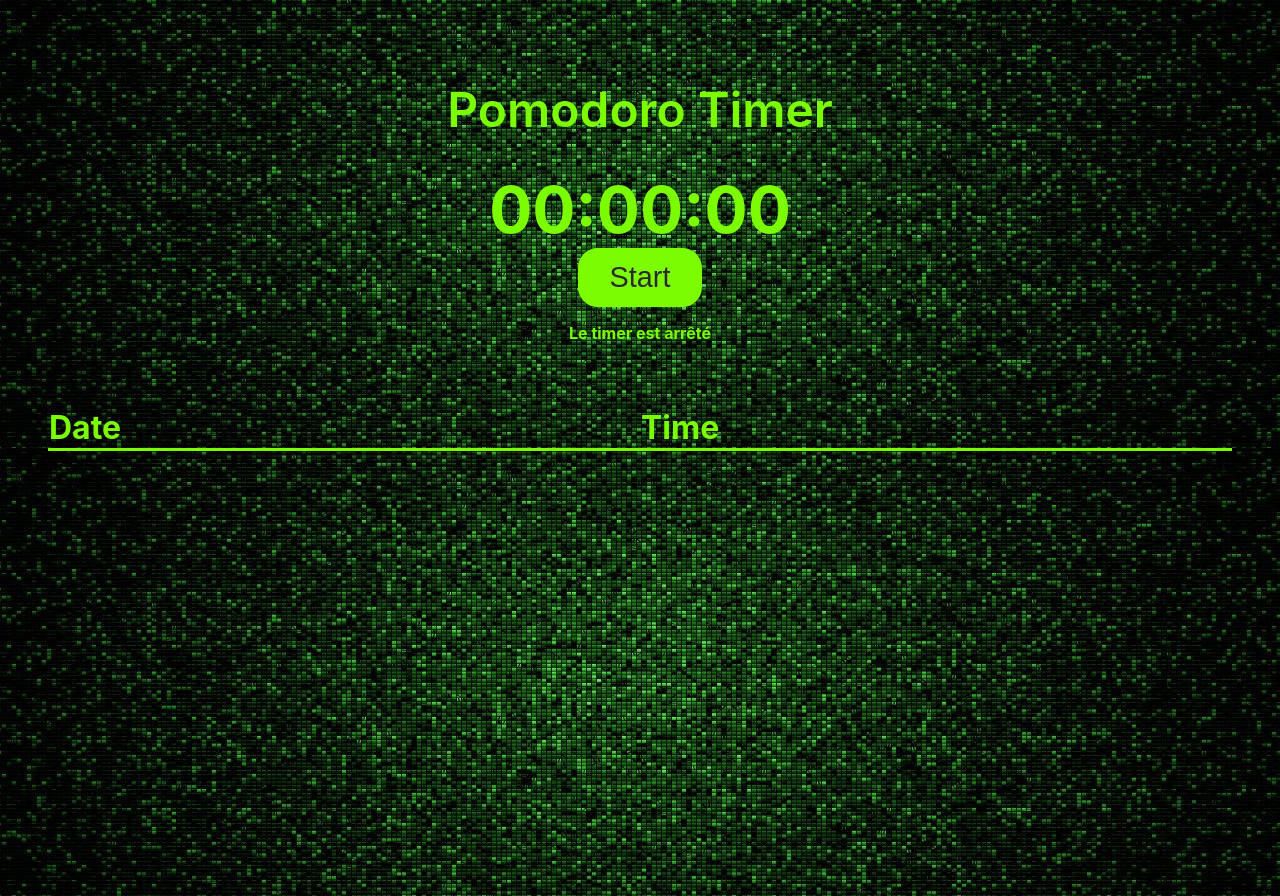
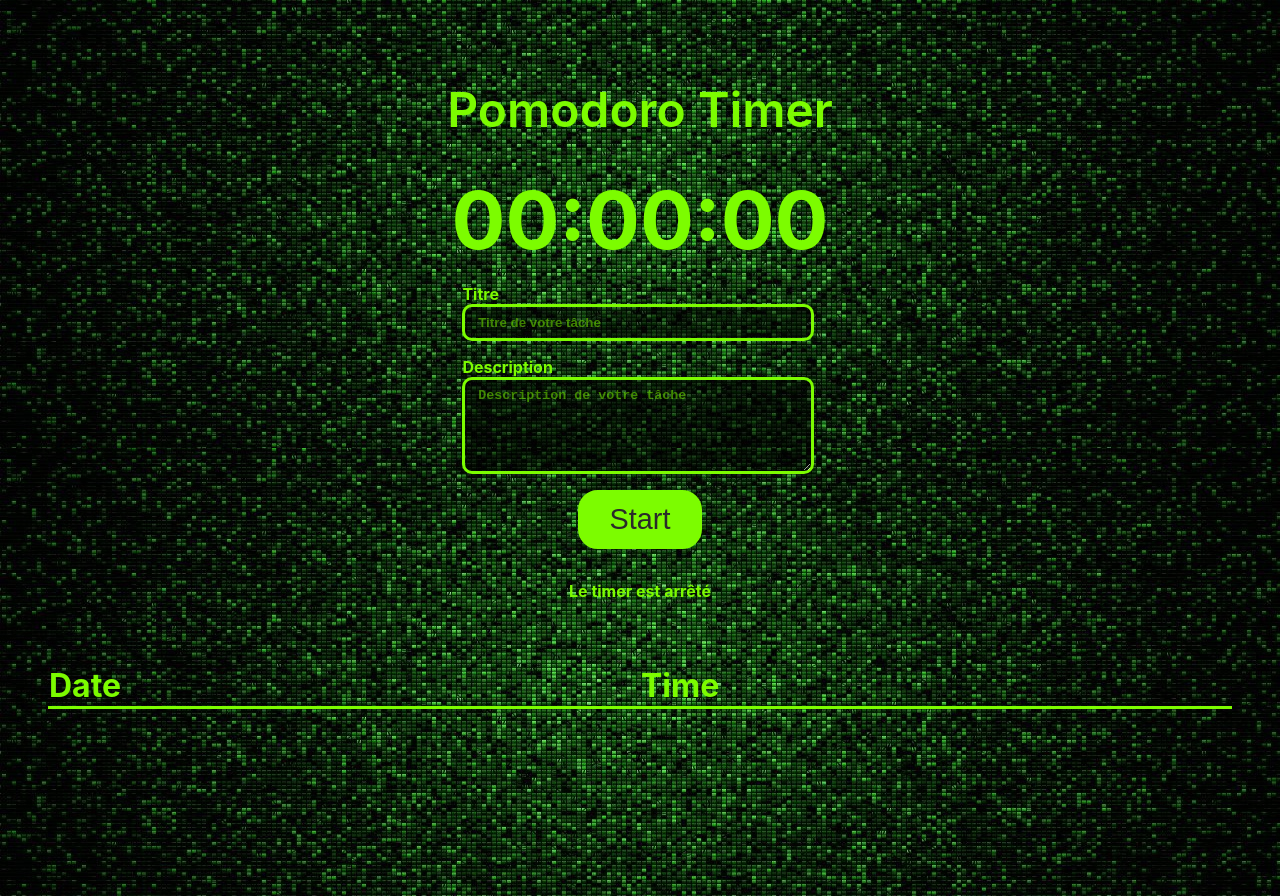
Before and after one commit to FredGuiou/Pomodoro, a React (Create React App) app: page / in a window 1280 px wide. Built offline with nearby package versions, Linux system fonts and the light colour scheme.

Commit message:
Add CSS on TaskForm component

```diff
--- a/src/Button.js
+++ b/src/Button.js
@@ -1,13 +1,12 @@
 import { memo } from 'react';
 import style from './Button.module.css';
 
-function Button({ isTimerStarted, onClick }) {
-
-    // console.log('RENDER BTN', onClick);
+function Button({ isTimerStarted, onClick, type = 'button' }) {
 
     return (
-        <button className={ `${style['clock-btn']} ${style[`clock-btn-${isTimerStarted ? 'stop' : 'start'}`]}`}
-            onClick={ onClick }>{ isTimerStarted ? 'Stop': 'Start'}</button>
+        <button type={ type } className={ `${style['clock-btn']} ${style[`clock-btn-${isTimerStarted ? 'stop' : 'start'}`]}`}
+            onClick={ onClick }>{ isTimerStarted ? 'Stop': 'Start'}
+            </button>
     );
 };
 
--- /dev/null
+++ b/src/TaskForm.js
@@ -0,0 +1,29 @@
+import { useId } from "react";
+import Button from "./Button";
+import style from "./TaskForm.module.css";
+
+function TaskForm({ isTimerStarted, onSubmit }) {
+
+    const id = useId();
+
+    const handleSubmitForm = (event) => {
+        event.preventDefault();
+        onSubmit(); // vient du composant parent de TaskForm.
+    };
+
+    return (
+        <form onSubmit={ handleSubmitForm } className={style['form']}>
+            <div className={style['input-group']}>
+                <label className={style['label']} htmlFor={ `${id}-title` }>Titre</label>
+                <input className={style['input']} type="text" id={ `${id}-title` } placeholder="Titre de votre tâche" />
+            </div>
+            <div className={style['input-group']}>
+                <label className={style['label']} htmlFor={ `${id}-description` }>Description</label>
+                <textarea className={style['input']} id={ `${id}-description` } rows="5" placeholder="Description de votre tâche"></textarea>
+            </div>
+            <Button type='submit' isTimerStarted={ isTimerStarted } />
+        </form>
+    );
+}
+
+export default TaskForm;
--- /dev/null
+++ b/src/TaskForm.module.css
@@ -0,0 +1,42 @@
+.form {
+    display: flex;
+    flex-direction: column;
+    margin: 1rem 0;
+    width:30%;
+    align-items: center;
+    justify-content: center;
+}
+
+.input-group {
+    display: flex;
+    flex-direction: column;
+    margin-bottom: 1rem;
+    width: 100%;
+}
+
+.input {
+    padding: .5rem .8rem;
+    border-radius: 10px;
+    border: 3px solid;
+    color: lawngreen;
+    border-color: lawngreen;
+    caret-color: lawngreen;
+    width: 90%;
+    background-color: rgba(0, 0, 0, 0.486);
+}
+
+.input:focus {
+    border-color: darkgreen;
+    outline: 2px solid darkgreen;
+}
+
+.input::placeholder {
+    font-weight: bold;
+    opacity: 0.5;
+    color: lawngreen;
+}
+
+.label {
+    color: lawngreen;
+    font-weight: bold;
+}
--- a/src/Timer.js
+++ b/src/Timer.js
@@ -1,7 +1,7 @@
 import { useState } from "react";
-import Button from "./Button";
 import ClockDisplay from "./ClockDisplay";
 import useTimer from "./hooks/useTimer";
+import TaskForm from "./TaskForm";
 import style from './Timer.module.css';
 import TimerText from "./TimerText";
 
@@ -24,7 +24,7 @@ function Timer(props) {
     return (
         <>
             <ClockDisplay time={ time } className={style['clock-timer']}/>
-            <Button isTimerStarted={ isTimerStarted } onClick={ handleStartTimer }/>
+            <TaskForm isTimerStarted={ isTimerStarted } onSubmit={ handleStartTimer } />
             <TimerText isTimerStarted={ isTimerStarted } />
         </>
     );
--- a/src/Timer.module.css
+++ b/src/Timer.module.css
@@ -1,5 +1,5 @@
 .clock-timer {
     font-weight: bolder;
-    font-size: 4rem;
+    font-size: 5rem;
     color: lawngreen;
 }
```
Also changed, not shown: 1 other file (tests, documents, lock files or other folders).
